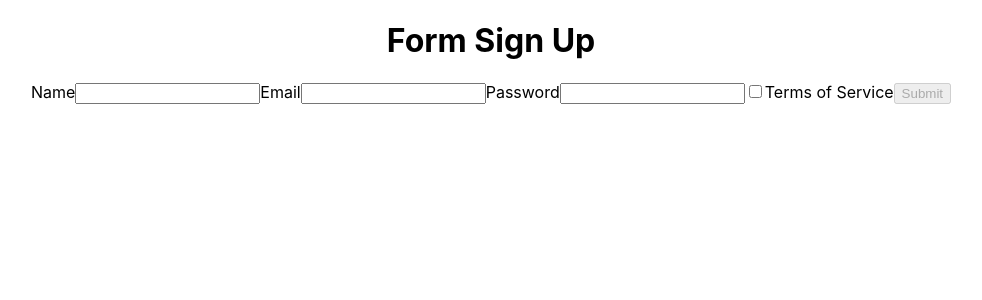
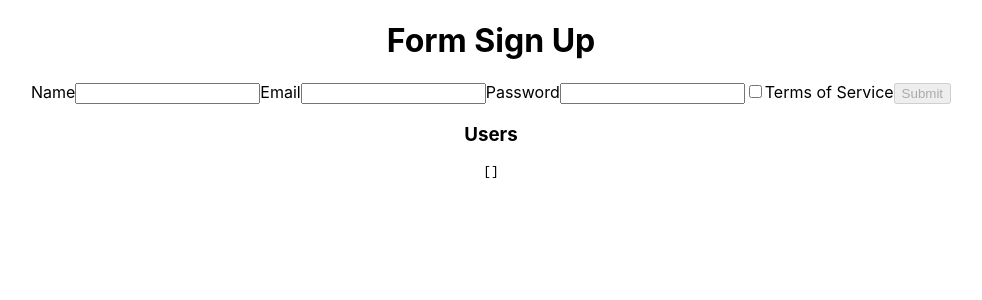
Before and after one commit to maribelcuales/User-Onboarding, a React (Create React App) app in the folder user-onboarding/: page / in a window 1280 px wide. Shown: the top 300 px of the page, without its empty margins (149-1131 px from the left). Built offline with nearby package versions, Linux system fonts and the light colour scheme.

Commit message:
Moved up inputChange event handler.

```diff
--- a/user-onboarding/src/Components/Form.js
+++ b/user-onboarding/src/Components/Form.js
@@ -1,5 +1,6 @@
 import React, {useState, useEffect} from "react";
 import * as yup from "yup";
+import axios from "axios";
 
 const formSchema = yup.object().shape({
   name: yup.string().required("name is a required field"),
@@ -59,6 +60,18 @@ function Form() {
       });
   };
 
+  const inputChange = e => {
+    e.persist();
+    const newFormData = {
+      ...formState,
+      [e.target.name]:
+        e.target.type === "checkbox" ?
+        e.target.checked : e.target.value
+    };
+    validateChange(e);
+    setFormState(newFormData);
+  };
+
   const formSubmit = e => {
     e.preventDefault();
     axios
@@ -79,19 +92,8 @@ function Form() {
       });
   };
 
-  const inputChange = e => {
-    e.persist();
-    const newFormData = {
-      ...formState,
-      [e.target.name]:
-        e.target.type === "checkbox" ?
-        e.target.checked : e.target.value
-    };
-    validateChange(e);
-    setFormState(newFormData);
-  };
-
   return (
+    <div>
       <form onSubmit={formSubmit}>
         <label htmlFor="name">
           Name
@@ -140,6 +142,9 @@ function Form() {
         </button>
       </form>
 
+      <h3>Users</h3>
+      <pre>{JSON.stringify(post, null, 2)}</pre>
+    </div>
   )
 };
 
```
Lines whose indentation alone changed are shown as unchanged.
